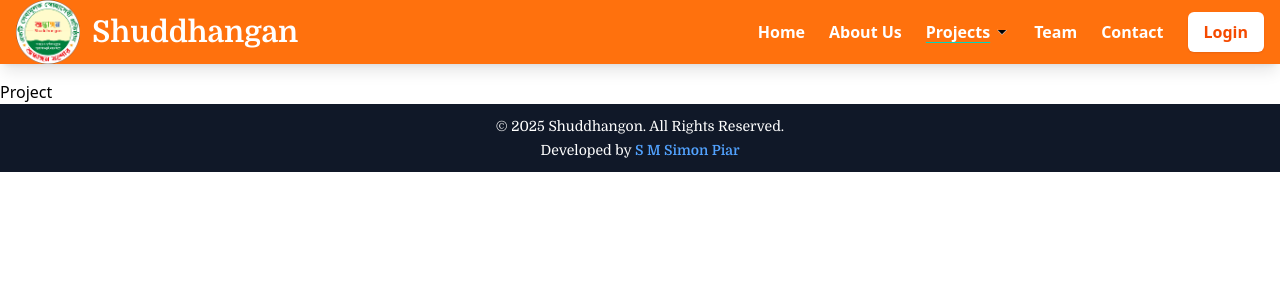
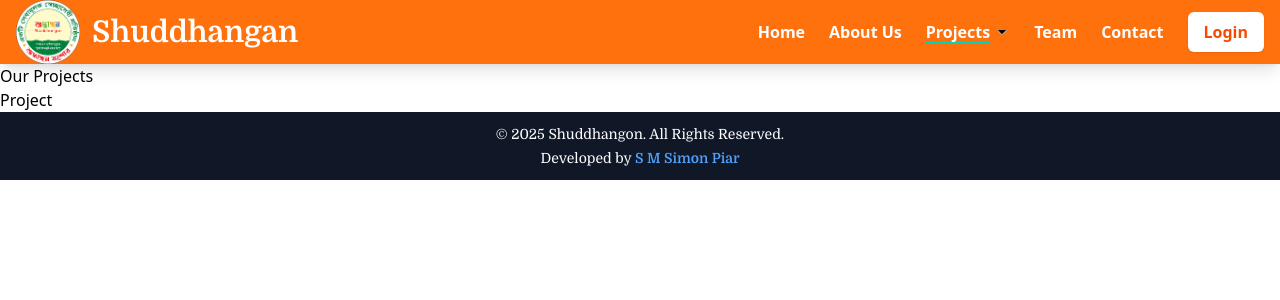
Before and after one commit to simonfornt/Project-tonmay, a React (Vite) app: page /projects in a window 1280 px wide. Shown: the top 300 px of the page. Built offline with nearby package versions, Linux system fonts and the light colour scheme.

Commit message:
update code

```diff
--- a/src/App.jsx
+++ b/src/App.jsx
@@ -11,10 +11,10 @@ import Navbar from "./components/Navbar";
 // Import Project Pages
 import ProjectsLayout from "./pages/projects/ProjectsLayout";
 import Project from "./pages/Project";
-import School from "./pages/Projects/School";
-import Environment from "./pages/Projects/Environment";
-import Community from "./pages/Projects/Community";
-import Heakth from './pages/projects/Heakth';
+import School from "./pages/projects/School";
+import Environment from "./pages/projects/Environment";
+import Community from "./pages/projects/Community";
+import Health from "./pages/projects/Health"; // ✅ Fixed typo
 
 function App() {
   return (
@@ -32,7 +32,7 @@ function App() {
         <Route path="/projects" element={<ProjectsLayout />}>
           <Route index element={<Project />} />
           <Route path="school" element={<School />} />
-          <Route path="health" element={<Heakth />} />
+          <Route path="health" element={<Health />} /> {/* ✅ Corrected */}
           <Route path="environment" element={<Environment />} />
           <Route path="community" element={<Community />} />
         </Route>
--- a/src/pages/projects/ProjectsLayout.jsx
+++ b/src/pages/projects/ProjectsLayout.jsx
@@ -1,12 +1,12 @@
 import { Outlet } from "react-router-dom";
 
-const ProjectsLayout = () => {
+function ProjectsLayout() {
   return (
     <div>
-      <h2 className="text-3xl font-bold text-center my-4"></h2>
+      <h2>Our Projects</h2>
       <Outlet />
     </div>
   );
-};
+}
 
 export default ProjectsLayout;
```
Also changed, not shown: src/pages/projects/Health.jsx (renamed from src/pages/projects/Heakth.jsx).
